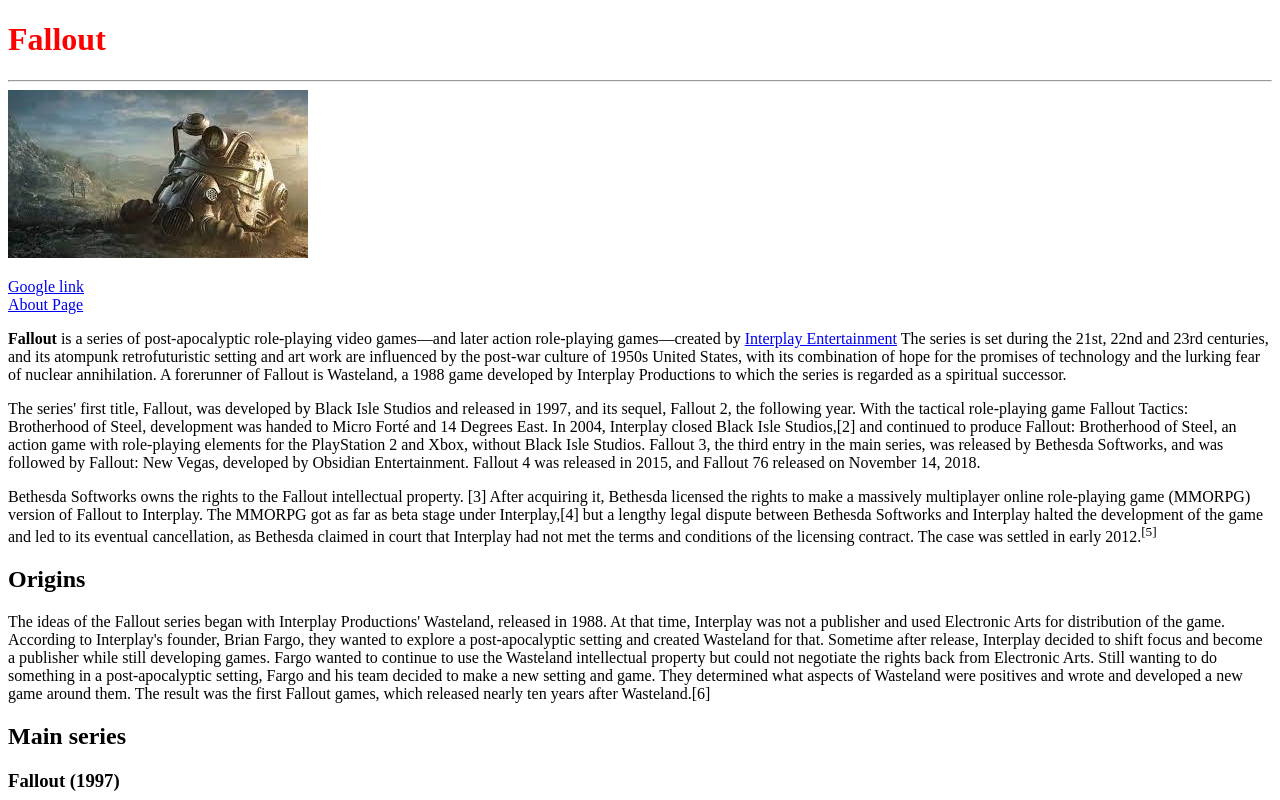
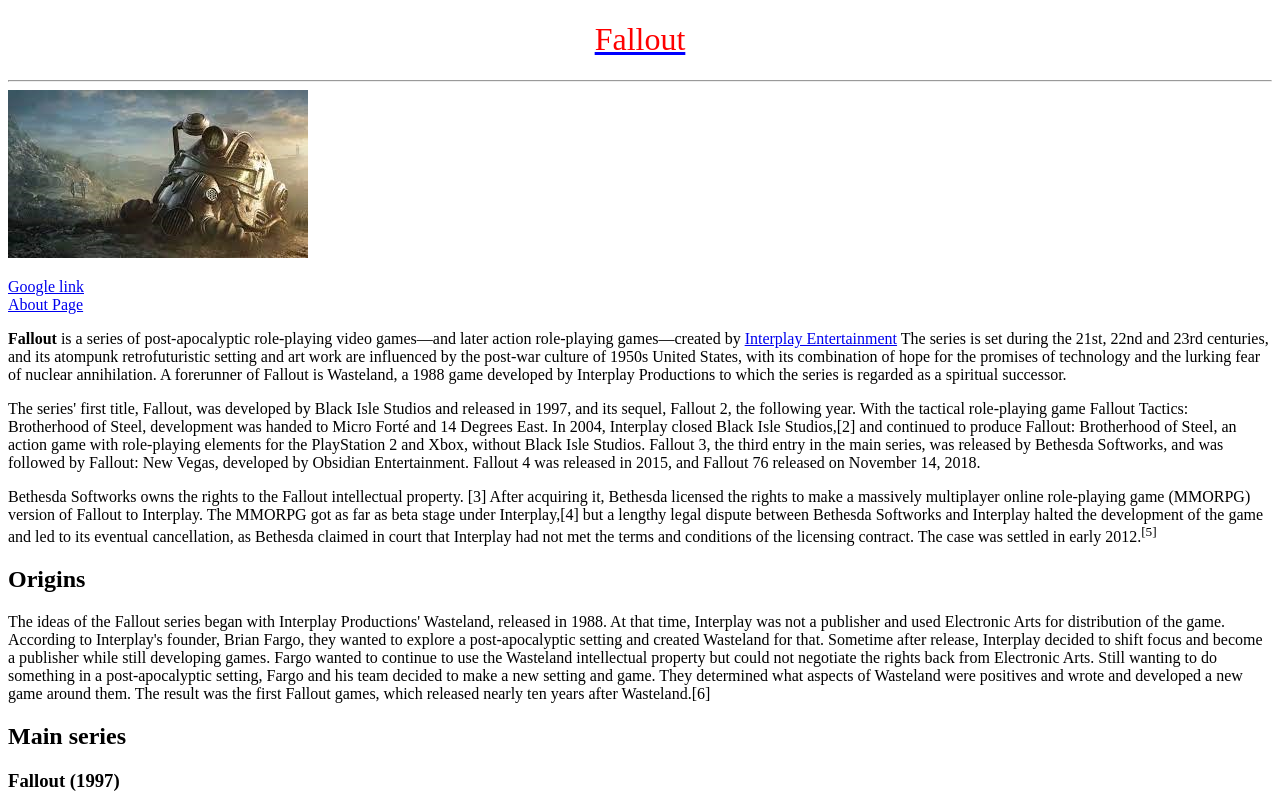
Before and after one commit to FallOutJeb/learning_html, a plain HTML site: page fallout.html in a window 1280 px wide. Shown: the top 800 px of the page. Drawn offline with Linux system fonts and the light colour scheme.

Commit message:
Learning CSS

```diff
--- a/css/style.css
+++ b/css/style.css
@@ -1,2 +1,6 @@
 h1 {
-    color:red}
+    color:red;
+    text-align: center;
+    font-weight: 400;
+    text-decoration: blue underline;
+}
```
